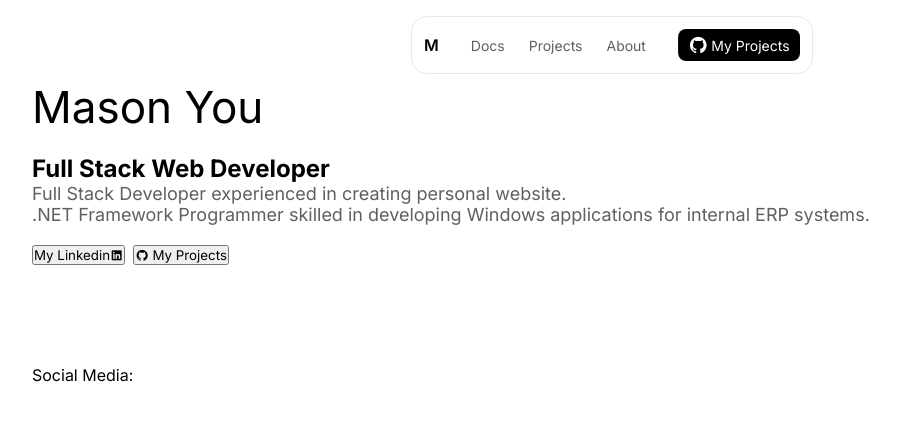
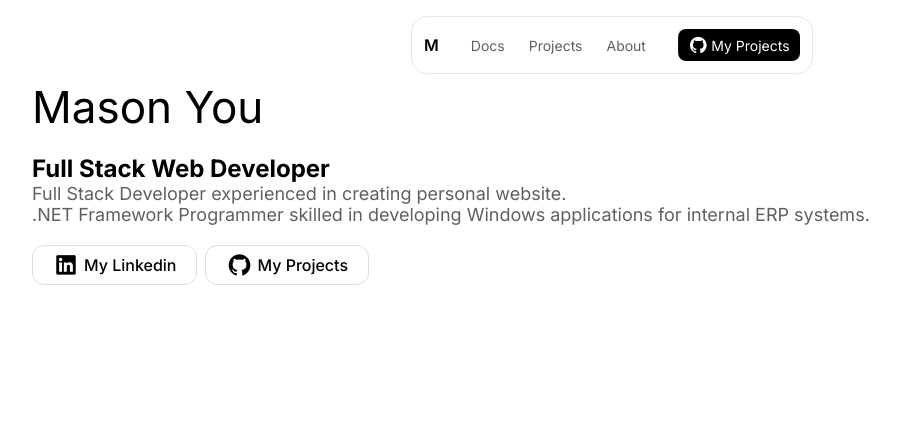
Before and after one commit to MasonYou/myDjango, a Django app: page /mason/ in a window 1280 px wide. Shown: the top 421 px of the page, without its empty margins (28-928 px from the left). Run offline with Django 5.2, Linux system fonts and the light colour scheme.

Commit message:
Update Home CSS

```diff
--- a/personalPortfolio/static/home/personalWebHome.css
+++ b/personalPortfolio/static/home/personalWebHome.css
@@ -30,7 +30,31 @@
     text-align: justify;
 }
 
-.mainHome .left-section .top .button {
+.mainHome .left-section .top .buttons {
     display: flex;
     gap: 8px;
 }
+
+.mainHome .left-section .top .buttons button{
+    font-size: 16px;
+    border: none;
+    padding: 5px 20px;
+    background: #fff ;
+    border: 1px solid #dedede;
+    border-radius: 12px;
+    display: flex;
+    align-items: center;
+    justify-content: center;
+    gap: 5px;
+    font-weight: 500;
+    transition: all 0.3s ease;
+}
+
+.mainHome .left-section .top .buttons i{
+    font-size: 26px;
+}
+
+.mainHome .left-section .top .buttons button:hover{
+    background: #000;
+    color: #fff;
+}
--- a/personalPortfolio/templates/home/personalWebHome.html
+++ b/personalPortfolio/templates/home/personalWebHome.html
@@ -1,7 +1,6 @@
 {% extends 'personalWebBase.html' %}
 
 {% block content %}
-
 
 {% load static %}
 <script src="{% static 'home/personalWebHome.js' %}"></script>
@@ -18,17 +17,17 @@
         .NET Framework Programmer skilled in developing Windows applications for
         internal ERP systems.
       </p>
-      <div class="button">
+      <div class="buttons">
         <button class="linkedinButton" onclick="goToLinkedin()">
-          My Linkedin<i class="ri-linkedin-box-fill"></i>
+          <i class="ri-linkedin-box-fill"></i> My Linkedin
         </button>
-            <button class="linkedinButton" onclick="goToGitHub()">
-              <i class="ri-github-fill"></i> My Projects</button>
+        <button class="githubButton" onclick="goToGitHub()">
+          <i class="ri-github-fill"></i> My Projects
+        </button>
       </div>
     </div>
     <div class="bottom">
-      <p>Social Media:</p>
-      <div></div>
+
     </div>
   </div>
 </div>
```
